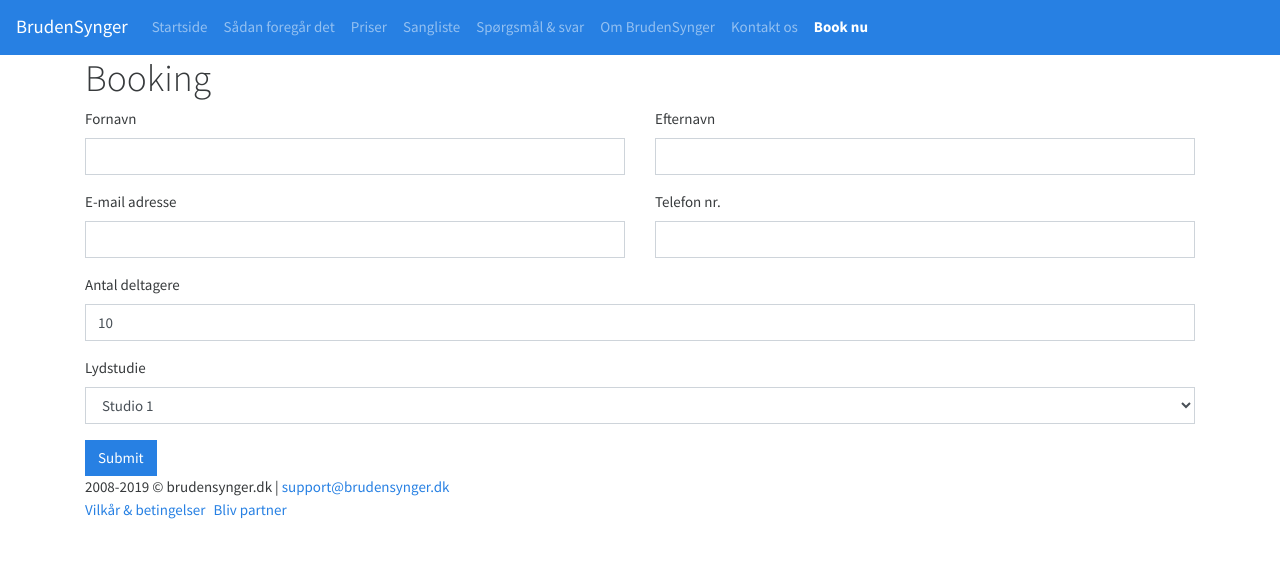
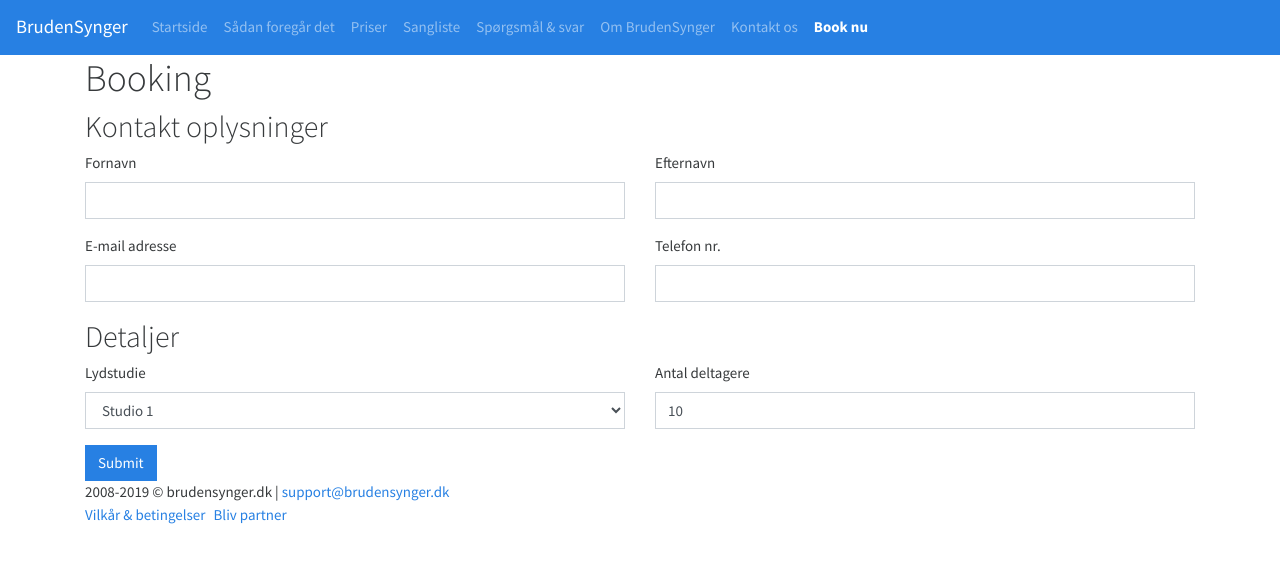
Before and after one commit to hjemmesidekongen/brudensynger.client, a Next.js app: page /booking in a window 1280 px wide. Shown: the top 562 px of the page. Built offline with nearby package versions, Linux system fonts and the light colour scheme.

Commit message:
Add headings to booking form

```diff
--- a/components/BookingForm.js
+++ b/components/BookingForm.js
@@ -45,6 +45,7 @@ const BookingForm = ({ studios, selectedStudio }) => {
     >
       {({ errors, touched }) => (
         <Form>
+          <h2>Kontakt oplysninger</h2>
           <div className="row">
             <div className="col-md-6">
               <div className="form-group" data-testid="wrapper-firstName">
@@ -129,26 +130,9 @@ const BookingForm = ({ studios, selectedStudio }) => {
             </div>
           </div>
 
-          <div className="form-group">
-            <label htmlFor="participants">Antal deltagere</label>
-            <Field
-              name="participants"
-              type="number"
-              id="participants"
-              className={
-                errors.participants && touched.participants
-                  ? 'form-control is-invalid'
-                  : 'form-control'
-              }
-              data-testid="input-participants"
-            />
-            {errors.participants && touched.participants ? (
-              <div className="invalid-feedback" data-testid="error-participants">
-                {errors.participants}
-              </div>
-            ) : null}
-          </div>
-
+          <h2>Detaljer</h2>
+          <div className="row">
+            <div className="col-sm-6">
               <div
                 className={selectedStudio ? 'form-group d-none' : 'form-group'}
                 data-testid="studio-wrapper"
@@ -180,6 +164,29 @@ const BookingForm = ({ studios, selectedStudio }) => {
                   </div>
                 ) : null}
               </div>
+            </div>
+            <div className="col-sm-6">
+              <div className="form-group">
+                <label htmlFor="participants">Antal deltagere</label>
+                <Field
+                  name="participants"
+                  type="number"
+                  id="participants"
+                  className={
+                    errors.participants && touched.participants
+                      ? 'form-control is-invalid'
+                      : 'form-control'
+                  }
+                  data-testid="input-participants"
+                />
+                {errors.participants && touched.participants ? (
+                  <div className="invalid-feedback" data-testid="error-participants">
+                    {errors.participants}
+                  </div>
+                ) : null}
+              </div>
+            </div>
+          </div>
 
           <button type="submit" className="btn btn-primary" data-testid="form-submit">
             Submit
```
Lines whose indentation alone changed are shown as unchanged.
